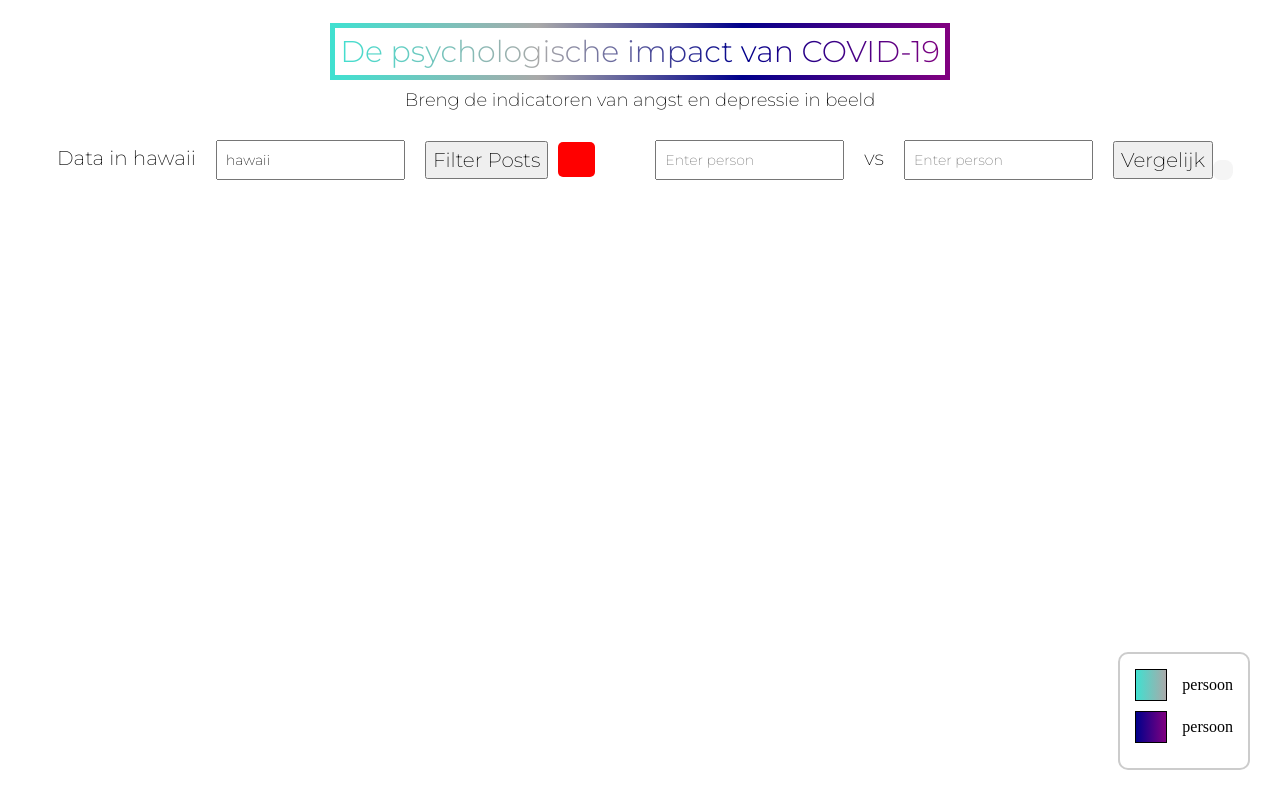
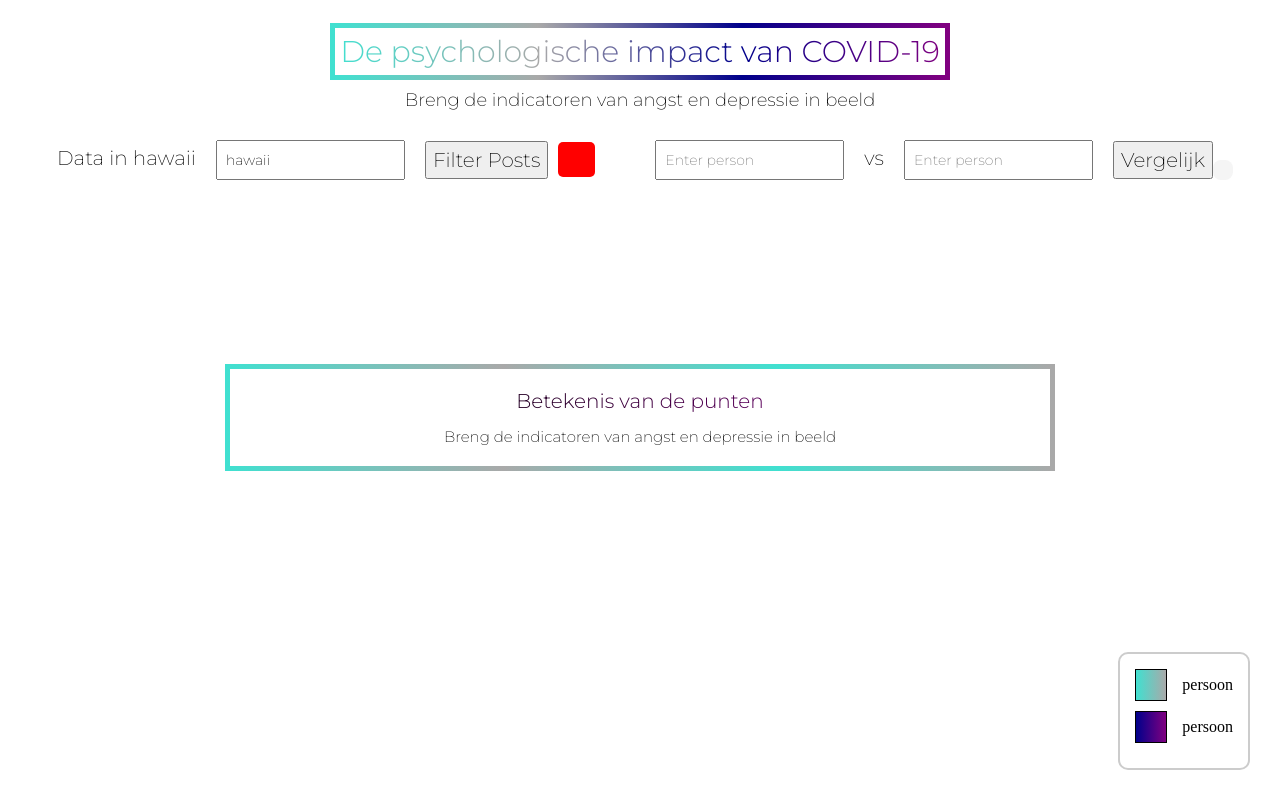
Before and after one commit to Kimvz19/myapp, a SvelteKit app: page / in a window 1280 px wide. Built offline with nearby package versions, Linux system fonts and the light colour scheme; no server answers.

Commit message:
updating code footer

```diff
--- a/src/components/footer.svelte
+++ b/src/components/footer.svelte
@@ -0,0 +1,57 @@
+<!-- Html code-->
+<!-- Doel van deze code is om de gebruiker meer
+informatie te geven over wat de punten betekenen-->
+
+<!-- HTML code -->
+<section class="footer">
+    <h3>Betekenis van de punten</h3>
+    <h4>Breng de indicatoren van angst en depressie in beeld</h4>
+</section>
+
+<!-- Styling css-->
+<style>
+
+.footer {
+    display: flex;
+    flex-direction: column;
+    justify-content: center;
+    align-items: center;
+    width: 100%; /* Flexibele breedte */
+    max-width: 800px; /* Maximale breedte */
+    margin: auto;
+    margin-top: 20px;
+    padding: 10px;
+    border: 5px solid transparent;
+    border-image: linear-gradient(to right, #40e0d0, #a9a9a9, #40e0d0, #a9a9a9) 1;
+}
+
+h3, h4 {
+    text-align: center;
+}
+
+h3 {
+    font-family: "Montserrat";
+    font-optical-sizing: auto;
+    font-weight: 300;
+    font-style: normal;
+    font-size: 20px;
+    padding: 5px;
+    width: 585px; /* Correcte breedte */
+    margin-top: 5px;
+    margin-bottom: 9px;
+    background: linear-gradient(to right, #000000, #800080);
+    -webkit-background-clip: text;
+    background-clip: text;
+    color: transparent;
+}
+
+h4 {
+    font-family: "Montserrat";
+    font-optical-sizing: auto;
+    font-weight: 200;
+    font-style: normal;
+    font-size: 15px;
+    margin-top: 0;
+    margin-bottom: 10px; /* Fout: geen eenheid */
+}
+</style>
--- a/src/components/header.svelte
+++ b/src/components/header.svelte
@@ -23,14 +23,15 @@
 />
 
 <!-- HTML code -->
-<section>
+<section class="header">
   <h1>De psychologische impact van COVID-19</h1>
   <h2>Breng de indicatoren van angst en depressie in beeld</h2>
 </section>
 
+
 <!-- Styling -->
 <style>
-  section {
+  .header {
     display: flex;
     flex-direction: column;
     justify-content: center;
```
